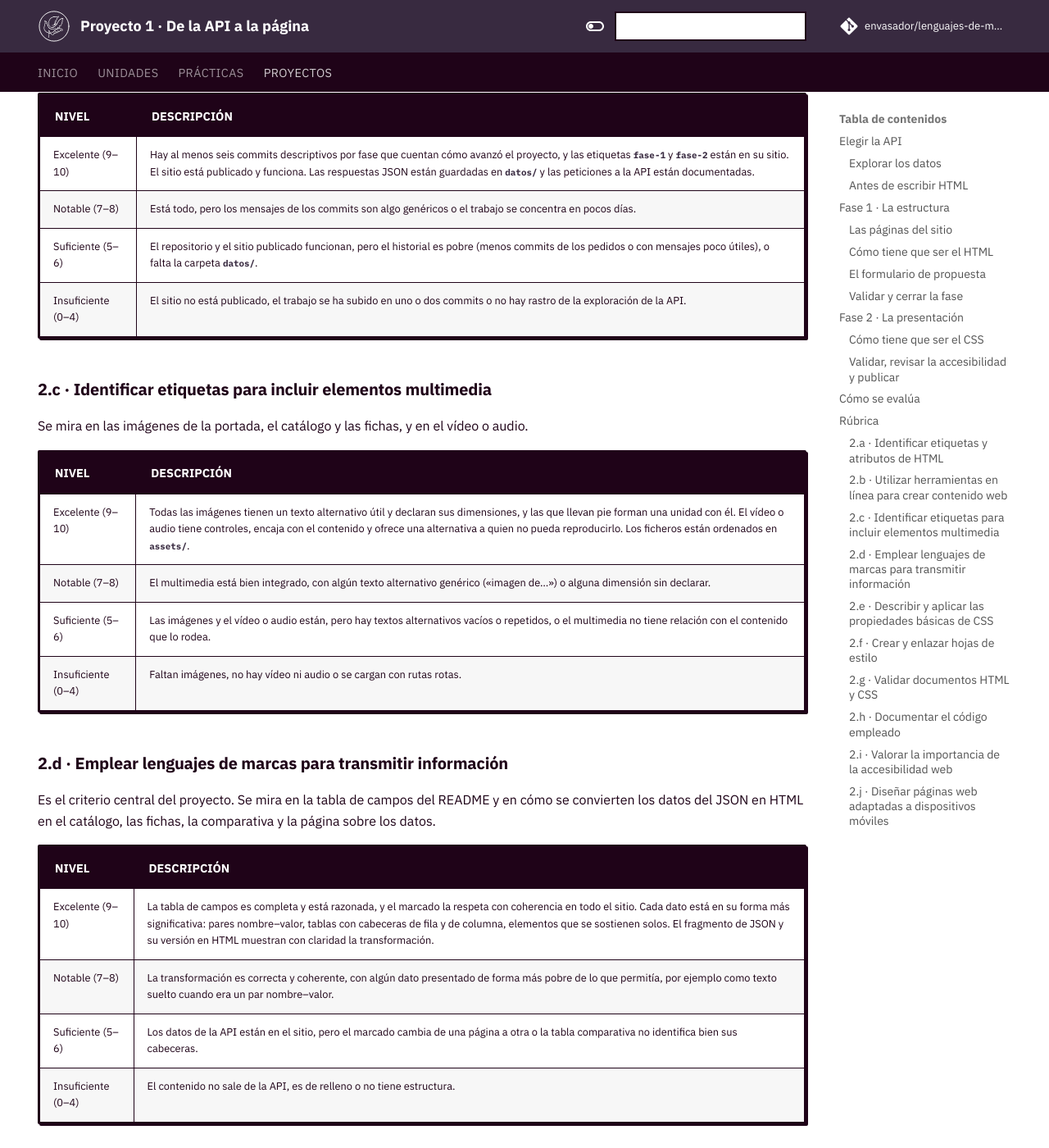
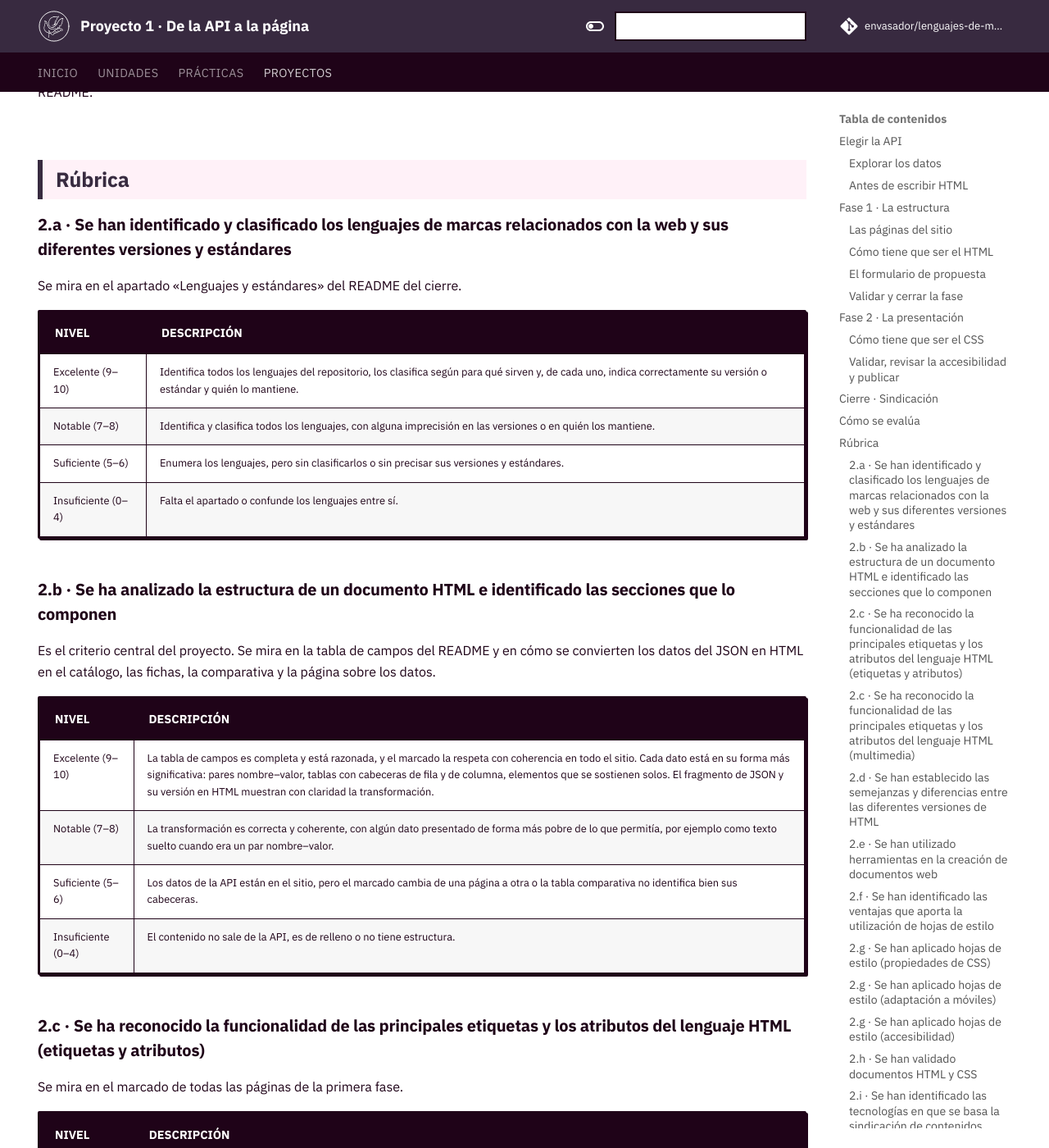
Before and after one commit to envasador/lenguajes-de-marcas, an MkDocs documentation site: the page built from docs/proyectos/aplicacion-web.md, in a window 1280 px wide and 1400 px high, scrolled down 6390 px. Shown: the whole window at 82% size. Built offline with MkDocs 1.6.1 and Material for MkDocs 9.7.7, drawn with Linux system fonts in a browser that asks for light colours; comment, search, counter and statistics services are not loaded; some of the changed text lies outside the part shown.

Commit message:
Proyecto 1: rúbrica con los criterios del RD 405/2023 y cierre de sindicación

```diff
--- a/docs/proyectos/aplicacion-web.md
+++ b/docs/proyectos/aplicacion-web.md
@@ -137,15 +137,53 @@ Cierra el README con un párrafo breve sobre qué te ha aportado separar el cont
 
 Igual que antes, haz al menos seis commits durante la fase y marca el último con la etiqueta `fase-2`.
 
+## Cierre · Sindicación
+
+Con la Fase 2 cerrada queda una última entrega corta. Sirve para trabajar sobre tu propio sitio la parte del RA2 que todavía no ha salido en el proyecto: la sindicación de contenidos y las versiones y estándares de los lenguajes que usas. La sindicación solo se evalúa aquí: no entra en la prueba práctica. No cambia nada de lo que ya has hecho; solo añade.
+
+Crea en la raíz del repositorio un canal de sindicación, en RSS 2.0 o en Atom, con los elementos de tu catálogo: de cada uno, su nombre, el enlace a su ficha o a su lugar en el catálogo, un resumen y una fecha. Haz que los lectores de feeds lo descubran solos desde la portada, valídalo con el [servicio de validación de feeds del W3C](https://validator.w3.org/feed/) y suscríbete a él desde un lector de feeds. Lo tienes explicado en los apuntes de sindicación.
+
+Añade al README un apartado «Cierre» con tres párrafos breves:
+
+- **Lenguajes y estándares.** Qué lenguajes hay en tu repositorio, contando también el de los datos de la API y el del canal, qué versión o estándar sigue cada uno y quién lo mantiene.
+- **HTML de antes y de ahora.** Una decisión de marcado de tu sitio, cómo se habría resuelto en HTML 4.01 o en XHTML 1.0 y qué gana la forma actual.
+- **Sindicación.** Por qué elegiste RSS o Atom, una captura del canal en el lector y para quién tendría sentido suscribirse a él.
+
+Haz al menos dos commits y marca el último con la etiqueta `cierre`.
+
 ## Cómo se evalúa
 
 Este proyecto evalúa los diez criterios del RA2. Cada criterio se califica de 0 a 10 con la rúbrica que tienes a continuación, y esa nota cuenta la mitad de la calificación del criterio; la otra mitad sale de la prueba práctica de la unidad. Se valora el razonamiento, no solo el resultado: algo que no funciona del todo pero demuestra que entiendes lo que estabas haciendo también puntúa.
 
-Hay dos cosas que afectan a todo el proyecto. Si el sitio no se puede abrir desde GitHub Pages, o hay rutas rotas a imágenes, páginas u hoja de estilos, los criterios afectados no pueden pasar de un 5. Y lo que no esté en las etiquetas `fase-1` y `fase-2` del repositorio no se evalúa.
+Hay dos cosas que afectan a todo el proyecto. Si el sitio no se puede abrir desde GitHub Pages, o hay rutas rotas a imágenes, páginas u hoja de estilos, los criterios afectados no pueden pasar de un 5. Y lo que no esté en las etiquetas `fase-1`, `fase-2` y `cierre` del repositorio no se evalúa.
+
+Los títulos de la rúbrica son los criterios del RA2 tal como los recoge el Real Decreto 405/2023. Cuando un criterio tiene varios bloques, su nota es la media de esos bloques. Los criterios 2.i y 2.j no entran en la prueba práctica, así que su calificación es la de este proyecto. La documentación no es un criterio propio: se tiene en cuenta en los criterios a los que se refiere cada apartado del README.
 
 ## Rúbrica
 
-### 2.a · Identificar etiquetas y atributos de HTML
+### 2.a · Se han identificado y clasificado los lenguajes de marcas relacionados con la web y sus diferentes versiones y estándares
+
+Se mira en el apartado «Lenguajes y estándares» del README del cierre.
+
+| Nivel | Descripción |
+|---|---|
+| Excelente (9–10) | Identifica todos los lenguajes del repositorio, los clasifica según para qué sirven y, de cada uno, indica correctamente su versión o estándar y quién lo mantiene. |
+| Notable (7–8) | Identifica y clasifica todos los lenguajes, con alguna imprecisión en las versiones o en quién los mantiene. |
+| Suficiente (5–6) | Enumera los lenguajes, pero sin clasificarlos o sin precisar sus versiones y estándares. |
+| Insuficiente (0–4) | Falta el apartado o confunde los lenguajes entre sí. |
+
+### 2.b · Se ha analizado la estructura de un documento HTML e identificado las secciones que lo componen
+
+Es el criterio central del proyecto. Se mira en la tabla de campos del README y en cómo se convierten los datos del JSON en HTML en el catálogo, las fichas, la comparativa y la página sobre los datos.
+
+| Nivel | Descripción |
+|---|---|
+| Excelente (9–10) | La tabla de campos es completa y está razonada, y el marcado la respeta con coherencia en todo el sitio. Cada dato está en su forma más significativa: pares nombre–valor, tablas con cabeceras de fila y de columna, elementos que se sostienen solos. El fragmento de JSON y su versión en HTML muestran con claridad la transformación. |
+| Notable (7–8) | La transformación es correcta y coherente, con algún dato presentado de forma más pobre de lo que permitía, por ejemplo como texto suelto cuando era un par nombre–valor. |
+| Suficiente (5–6) | Los datos de la API están en el sitio, pero el marcado cambia de una página a otra o la tabla comparativa no identifica bien sus cabeceras. |
+| Insuficiente (0–4) | El contenido no sale de la API, es de relleno o no tiene estructura. |
+
+### 2.c · Se ha reconocido la funcionalidad de las principales etiquetas y los atributos del lenguaje HTML (etiquetas y atributos)
 
 Se mira en el marcado de todas las páginas de la primera fase.
 
@@ -156,7 +194,29 @@ Se mira en el marcado de todas las páginas de la primera fase.
 | Suficiente (5–6) | La estructura general es correcta, pero hay varios contenidos marcados por su aspecto y no por su significado, o faltan atributos en imágenes, fechas o formulario. |
 | Insuficiente (0–4) | Se abusa de los elementos genéricos, la jerarquía de encabezados está rota o faltan los atributos básicos. |
 
-### 2.b · Utilizar herramientas en línea para crear contenido web
+### 2.c · Se ha reconocido la funcionalidad de las principales etiquetas y los atributos del lenguaje HTML (multimedia)
+
+Se mira en las imágenes de la portada, el catálogo y las fichas, y en el vídeo o audio.
+
+| Nivel | Descripción |
+|---|---|
+| Excelente (9–10) | Todas las imágenes tienen un texto alternativo útil y declaran sus dimensiones, y las que llevan pie forman una unidad con él. El vídeo o audio tiene controles, encaja con el contenido y ofrece una alternativa a quien no pueda reproducirlo. Los ficheros están ordenados en `assets/`. |
+| Notable (7–8) | El multimedia está bien integrado, con algún texto alternativo genérico («imagen de…») o alguna dimensión sin declarar. |
+| Suficiente (5–6) | Las imágenes y el vídeo o audio están, pero hay textos alternativos vacíos o repetidos, o el multimedia no tiene relación con el contenido que lo rodea. |
+| Insuficiente (0–4) | Faltan imágenes, no hay vídeo ni audio o se cargan con rutas rotas. |
+
+### 2.d · Se han establecido las semejanzas y diferencias entre las diferentes versiones de HTML
+
+Se mira en el apartado «HTML de antes y de ahora» del README del cierre.
+
+| Nivel | Descripción |
+|---|---|
+| Excelente (9–10) | La decisión elegida es significativa y la comparación es precisa: cómo se resolvía antes, qué tienen en común las dos versiones y qué aporta la forma actual. |
+| Notable (7–8) | La comparación es correcta, pero se queda en la diferencia de etiquetas sin explicar qué se gana. |
+| Suficiente (5–6) | El apartado es genérico: habla de HTML5 en abstracto y no de su sitio. |
+| Insuficiente (0–4) | Falta el apartado o la comparación es incorrecta. |
+
+### 2.e · Se han utilizado herramientas en la creación de documentos web
 
 Se mira en el repositorio, el historial de Git, el sitio publicado en GitHub Pages y la exploración de la API.
 
@@ -167,29 +227,18 @@ Se mira en el repositorio, el historial de Git, el sitio publicado en GitHub Pag
 | Suficiente (5–6) | El repositorio y el sitio publicado funcionan, pero el historial es pobre (menos commits de los pedidos o con mensajes poco útiles), o falta la carpeta `datos/`. |
 | Insuficiente (0–4) | El sitio no está publicado, el trabajo se ha subido en uno o dos commits o no hay rastro de la exploración de la API. |
 
-### 2.c · Identificar etiquetas para incluir elementos multimedia
+### 2.f · Se han identificado las ventajas que aporta la utilización de hojas de estilo
 
-Se mira en las imágenes de la portada, el catálogo y las fichas, y en el vídeo o audio.
+Se mira en la organización de la hoja de estilos, en la separación entre contenido y presentación y en el párrafo final del README.
 
 | Nivel | Descripción |
 |---|---|
-| Excelente (9–10) | Todas las imágenes tienen un texto alternativo útil y declaran sus dimensiones, y las que llevan pie forman una unidad con él. El vídeo o audio tiene controles, encaja con el contenido y ofrece una alternativa a quien no pueda reproducirlo. Los ficheros están ordenados en `assets/`. |
-| Notable (7–8) | El multimedia está bien integrado, con algún texto alternativo genérico («imagen de…») o alguna dimensión sin declarar. |
-| Suficiente (5–6) | Las imágenes y el vídeo o audio están, pero hay textos alternativos vacíos o repetidos, o el multimedia no tiene relación con el contenido que lo rodea. |
-| Insuficiente (0–4) | Faltan imágenes, no hay vídeo ni audio o se cargan con rutas rotas. |
+| Excelente (9–10) | Hay un único fichero externo enlazado en todas las páginas, también en las fichas con su ruta relativa, y no queda ningún estilo en el HTML. Las variables recogen todos los valores que se repiten, BEM es coherente en todo el sitio (bloques, elementos y modificadores bien identificados y nombrados por su función) y el fichero está ordenado por secciones. El README explica con un ejemplo real la ventaja de separar contenido y presentación. |
+| Notable (7–8) | La separación es correcta y la organización buena, con algún valor repetido que debería ser una variable o alguna clase que se sale de la nomenclatura BEM. |
+| Suficiente (5–6) | La hoja de estilos es externa, pero está desordenada o se reutiliza poco, BEM se aplica solo en parte del sitio, o la reflexión del README es genérica. |
+| Insuficiente (0–4) | Hay CSS en la primera fase, estilos en atributos o en la cabecera en la segunda, o páginas que no cargan la hoja de estilos. |
 
-### 2.d · Emplear lenguajes de marcas para transmitir información
-
-Es el criterio central del proyecto. Se mira en la tabla de campos del README y en cómo se convierten los datos del JSON en HTML en el catálogo, las fichas, la comparativa y la página sobre los datos.
-
-| Nivel | Descripción |
-|---|---|
-| Excelente (9–10) | La tabla de campos es completa y está razonada, y el marcado la respeta con coherencia en todo el sitio. Cada dato está en su forma más significativa: pares nombre–valor, tablas con cabeceras de fila y de columna, elementos que se sostienen solos. El fragmento de JSON y su versión en HTML muestran con claridad la transformación. |
-| Notable (7–8) | La transformación es correcta y coherente, con algún dato presentado de forma más pobre de lo que permitía, por ejemplo como texto suelto cuando era un par nombre–valor. |
-| Suficiente (5–6) | Los datos de la API están en el sitio, pero el marcado cambia de una página a otra o la tabla comparativa no identifica bien sus cabeceras. |
-| Insuficiente (0–4) | El contenido no sale de la API, es de relleno o no tiene estructura. |
-
-### 2.e · Describir y aplicar las propiedades básicas de CSS
+### 2.g · Se han aplicado hojas de estilo (propiedades de CSS)
 
 Se mira en la hoja de estilos y en el aspecto final del sitio.
 
@@ -200,18 +249,29 @@ Se mira en la hoja de estilos y en el aspecto final del sitio.
 | Suficiente (5–6) | El sitio tiene un diseño propio, pero falta alguno de los requisitos (modo oscuro, estados de los elementos interactivos, estados del formulario) o la maquetación se apoya en trucos frágiles, como colocar bloques con posiciones absolutas. |
 | Insuficiente (0–4) | El diseño es mínimo o estropea el contenido, y faltan varios requisitos. |
 
-### 2.f · Crear y enlazar hojas de estilo
+### 2.g · Se han aplicado hojas de estilo (adaptación a móviles)
 
-Se mira en la organización de la hoja de estilos, en la separación entre contenido y presentación y en el párrafo final del README.
+Se mira en el sitio publicado, a 360 px, en tablet y en escritorio.
 
 | Nivel | Descripción |
 |---|---|
-| Excelente (9–10) | Hay un único fichero externo enlazado en todas las páginas, también en las fichas con su ruta relativa, y no queda ningún estilo en el HTML. Las variables recogen todos los valores que se repiten, BEM es coherente en todo el sitio (bloques, elementos y modificadores bien identificados y nombrados por su función) y el fichero está ordenado por secciones. El README explica con un ejemplo real la ventaja de separar contenido y presentación. |
-| Notable (7–8) | La separación es correcta y la organización buena, con algún valor repetido que debería ser una variable o alguna clase que se sale de la nomenclatura BEM. |
-| Suficiente (5–6) | La hoja de estilos es externa, pero está desordenada o se reutiliza poco, BEM se aplica solo en parte del sitio, o la reflexión del README es genérica. |
-| Insuficiente (0–4) | Hay CSS en la primera fase, estilos en atributos o en la cabecera en la segunda, o páginas que no cargan la hoja de estilos. |
+| Excelente (9–10) | El diseño parte del móvil y se adapta con naturalidad en cada punto de ruptura. No hay desplazamiento horizontal en ninguna página, el catálogo y las fichas reorganizan su contenido y la tabla comparativa tiene en el móvil una solución razonada y cómoda. |
+| Notable (7–8) | El sitio se adapta bien, con algún desajuste puntual en algún ancho intermedio. |
+| Suficiente (5–6) | El sitio se ve en el móvil, pero se nota que está pensado para escritorio y simplemente encogido, o la tabla obliga a desplazarse sin control. |
+| Insuficiente (0–4) | Hay desplazamiento horizontal, contenido cortado o el sitio no se puede usar a 360 px. |
 
-### 2.g · Validar documentos HTML y CSS
+### 2.g · Se han aplicado hojas de estilo (accesibilidad)
+
+Se mira recorriendo el sitio con el teclado, comprobando el contraste y el formulario, y en el análisis de accesibilidad del README.
+
+| Nivel | Descripción |
+|---|---|
+| Excelente (9–10) | Todo el sitio se recorre con el teclado, con el foco siempre visible y el enlace para saltar al contenido. El contraste cumple el nivel AA en los dos modos de color. El análisis con Lighthouse o WAVE está documentado, junto con lo que se corrigió a raíz de él. |
+| Notable (7–8) | El sitio es accesible en lo esencial, con algún fallo puntual: un foco poco visible o un contraste justo en uno de los modos. |
+| Suficiente (5–6) | Se cumple lo básico (textos alternativos, etiquetas del formulario, idioma), pero hay problemas de foco o de contraste, o falta el análisis. |
+| Insuficiente (0–4) | Hay partes del sitio que no se pueden usar con el teclado, el formulario no tiene etiquetas o el contraste es claramente insuficiente. |
+
+### 2.h · Se han validado documentos HTML y CSS
 
 Se mira volviendo a pasar por el validador el HTML de las dos etiquetas y el CSS, y en lo que recoge el README.
 
@@ -222,7 +282,29 @@ Se mira volviendo a pasar por el validador el HTML de las dos etiquetas y el CSS
 | Suficiente (5–6) | Hay algún error menor en alguna página que no afecta a la estructura. |
 | Insuficiente (0–4) | Hay errores que afectan a la estructura, como etiquetas sin cerrar o elementos mal anidados, o no hay constancia de haber validado. |
 
-### 2.h · Documentar el código empleado
+### 2.i · Se han identificado las tecnologías en que se basa la sindicación de contenidos
+
+Se mira en el canal del catálogo y en cómo se anuncia desde la portada.
+
+| Nivel | Descripción |
+|---|---|
+| Excelente (9–10) | El canal valida sin errores, recoge los elementos del catálogo con todos sus datos y la fecha en el formato que exige el estándar, y la portada lo anuncia para que los lectores lo descubran. |
+| Notable (7–8) | El canal es válido y completo, pero falta el anuncio en la portada o algún dato en algunas entradas. |
+| Suficiente (5–6) | El canal se reconoce, pero tiene errores de validación (fechas, enlaces relativos, caracteres sin escapar) o le faltan entradas. |
+| Insuficiente (0–4) | No hay canal o no sigue ningún formato de sindicación. |
+
+### 2.j · Se han reconocido los ámbitos de aplicación de la sindicación de contenidos
+
+Se mira en el apartado «Sindicación» del README del cierre.
+
+| Nivel | Descripción |
+|---|---|
+| Excelente (9–10) | La captura muestra el canal funcionando en un lector, y el apartado explica con precisión para quién tiene sentido suscribirse y por qué, relacionándolo con cómo funciona la sindicación. |
+| Notable (7–8) | La explicación es correcta y concreta, pero poco razonada. |
+| Suficiente (5–6) | La explicación es genérica o falta la captura del lector. |
+| Insuficiente (0–4) | Falta el apartado o confunde la sindicación con otras formas de avisar, como el correo o las notificaciones. |
+
+### Documentación del proyecto (sin criterio propio)
 
 Se mira en el README de las dos fases y en los comentarios del HTML y del CSS.
 
@@ -232,25 +314,3 @@ Se mira en el README de las dos fases y en los comentarios del HTML y del CSS.
 | Notable (7–8) | La documentación está completa, con algún apartado escueto o decisiones que se cuentan pero no se justifican. |
 | Suficiente (5–6) | El README cubre lo mínimo o el código apenas tiene comentarios. |
 | Insuficiente (0–4) | Falta el README o no explica nada del proyecto. |
-
-### 2.i · Valorar la importancia de la accesibilidad web
-
-Se mira recorriendo el sitio con el teclado, comprobando el contraste y el formulario, y en el análisis de accesibilidad del README.
-
-| Nivel | Descripción |
-|---|---|
-| Excelente (9–10) | Todo el sitio se recorre con el teclado, con el foco siempre visible y el enlace para saltar al contenido. El contraste cumple el nivel AA en los dos modos de color. El análisis con Lighthouse o WAVE está documentado, junto con lo que se corrigió a raíz de él. |
-| Notable (7–8) | El sitio es accesible en lo esencial, con algún fallo puntual: un foco poco visible o un contraste justo en uno de los modos. |
-| Suficiente (5–6) | Se cumple lo básico (textos alternativos, etiquetas del formulario, idioma), pero hay problemas de foco o de contraste, o falta el análisis. |
-| Insuficiente (0–4) | Hay partes del sitio que no se pueden usar con el teclado, el formulario no tiene etiquetas o el contraste es claramente insuficiente. |
-
-### 2.j · Diseñar páginas web adaptadas a dispositivos móviles
-
-Se mira en el sitio publicado, a 360 px, en tablet y en escritorio.
-
-| Nivel | Descripción |
-|---|---|
-| Excelente (9–10) | El diseño parte del móvil y se adapta con naturalidad en cada punto de ruptura. No hay desplazamiento horizontal en ninguna página, el catálogo y las fichas reorganizan su contenido y la tabla comparativa tiene en el móvil una solución razonada y cómoda. |
-| Notable (7–8) | El sitio se adapta bien, con algún desajuste puntual en algún ancho intermedio. |
-| Suficiente (5–6) | El sitio se ve en el móvil, pero se nota que está pensado para escritorio y simplemente encogido, o la tabla obliga a desplazarse sin control. |
-| Insuficiente (0–4) | Hay desplazamiento horizontal, contenido cortado o el sitio no se puede usar a 360 px. |
```
